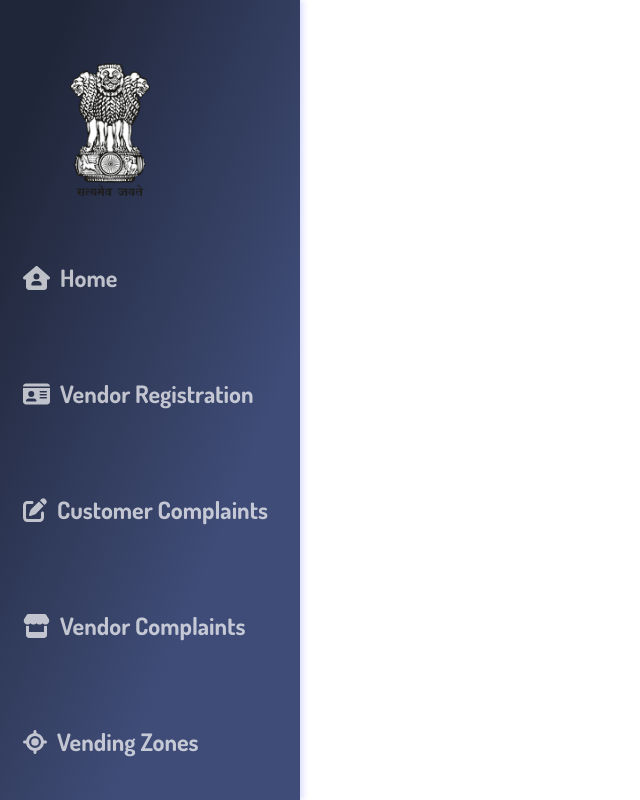
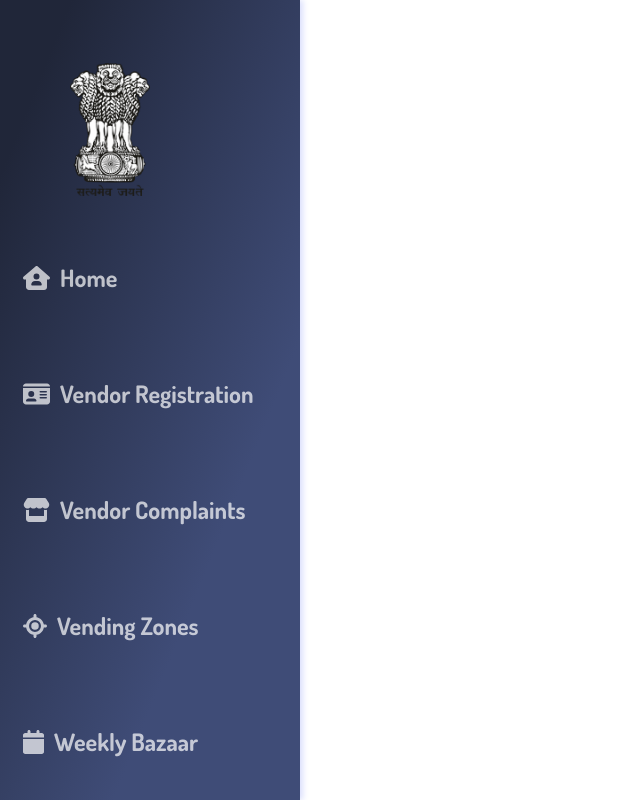
Before and after one commit to Krishanadave671/SIH-vendo, a Next.js app in the folder Website/vendo/: page /components/DashboardSidebar in a window 1280 px wide. Shown: the whole page, without its empty margins (0-640 px from the left). Built offline with nearby package versions, Linux system fonts and the light colour scheme.

Commit message:
Improved UI and backend integration

```diff
--- a/Website/vendo/pages/components/DashboardSidebar.jsx
+++ b/Website/vendo/pages/components/DashboardSidebar.jsx
@@ -37,16 +37,6 @@
                 style={{ marginRight: "10px" }}
               />
               Vendor Registration
-            </a>
-          </li>
-          <li>
-            <a href="/customer_complaints">
-              <FontAwesomeIcon
-                icon={faPenToSquare}
-                size="1x"
-                style={{ marginRight: "10px" }}
-              />
-              Customer Complaints
             </a>
           </li>
           <li>
```
Also changed, not shown: Website/vendo/pages/complaints_section/[complaint_id].js (+18 -3 lines).
